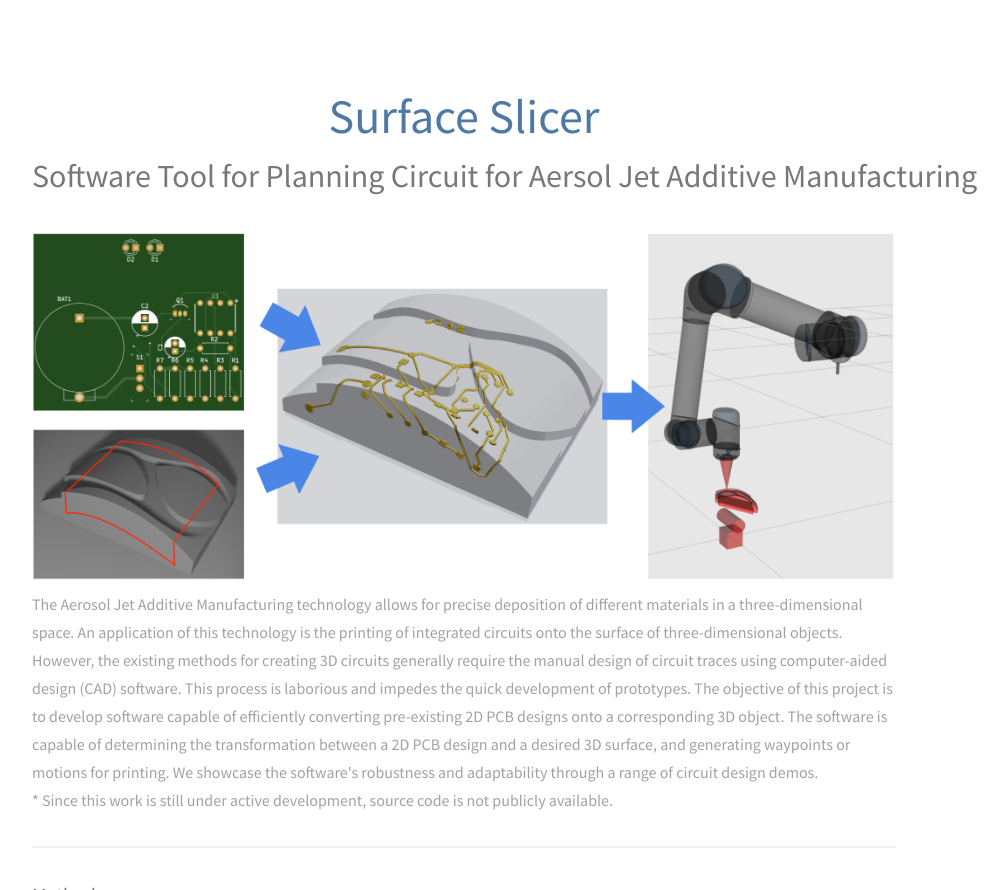
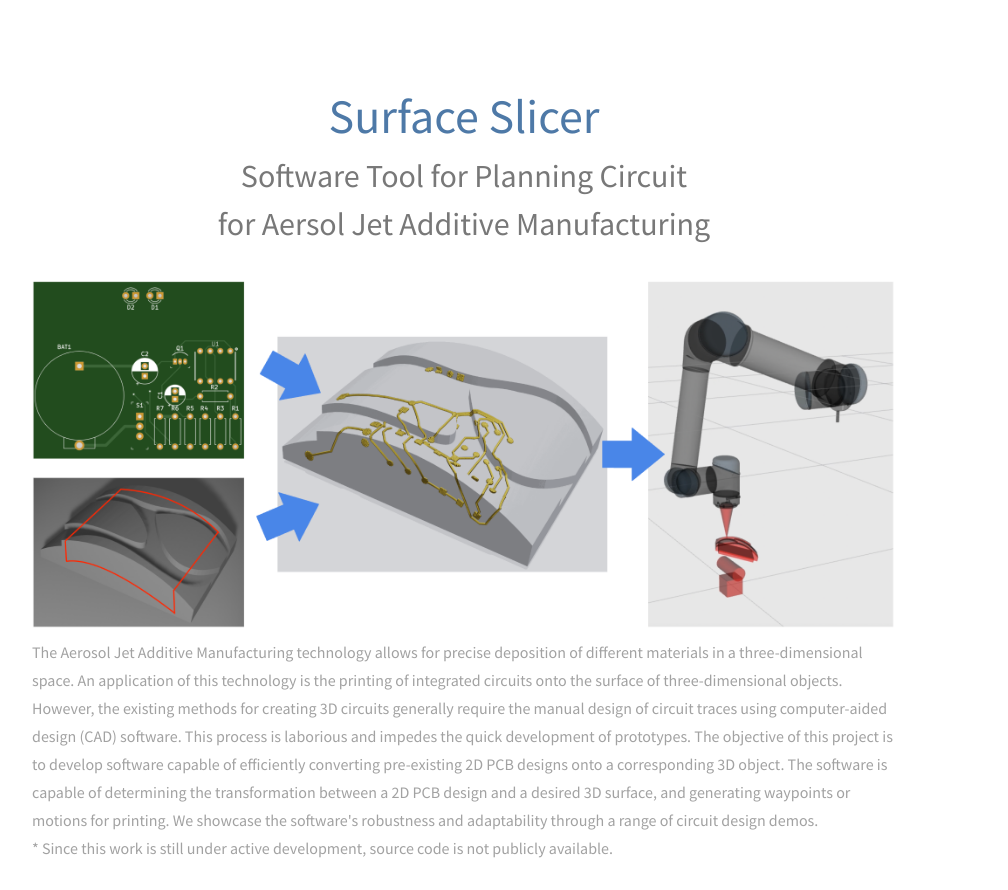
Before and after one commit to Lehong-Wang/Lehong-Wang.github.io, a Jekyll site: the page _projects/surface_slicer.html, which Jekyll copies as it is, in a window 1280 px wide and 900 px high, cut to the strip 0-890 px from the top of the window. Shown: the whole strip, without its empty margins (176-1184 px from the left). Built offline with Jekyll 4.4.1, drawn with Linux system fonts in a browser that asks for light colours.

Commit message:
edited images for better format

```diff
--- a/_projects/fluidic_circuits.html
+++ b/_projects/fluidic_circuits.html
@@ -70,7 +70,7 @@
             <div class="12u$">
                 <a href="../files/STREAM_arxiv.pdf">
                     <span class="image fit" style="border: 1px solid; border-color: #888888;">
-                        <img src="../images/paper_thumbnail.png" alt="" />
+                        <img src="../images/fluidic_circuit_paper.png" alt="" />
                     </span>
                 </a>
             </div>
--- a/_projects/surface_slicer.html
+++ b/_projects/surface_slicer.html
@@ -11,7 +11,7 @@
         <section>
 
             <h1 style="text-align: center; margin-bottom: 0; color: #4e79a7; font-size: 300%"> Surface Slicer </h1>
-            <h2 style="text-align: center; white-space: nowrap; font-size: 200%"> Software Tool for Planning Circuit for Aersol Jet Additive Manufacturing </h2>
+            <h2 style="text-align: center; white-space: nowrap; font-size: 200%"> Software Tool for Planning Circuit <br> for Aersol Jet Additive Manufacturing </h2>
 
 
             <div style="text-align: center;">
@@ -116,7 +116,7 @@
 
             <div style="display: flex;">
 
-                <div style="flex: 2.5; padding: 10px; text-align: center;">
+                <div style="flex: 2.2; padding: 10px; text-align: center;">
                     <span class="image fit" style="margin-bottom: 0.5em;">
                         Part Model
                         <img src="../images/surface_slicer_part_model.png" alt="">
@@ -136,7 +136,7 @@
                     </span>
                 </div>
 
-                <div style="flex: 2.5; padding: 10px; text-align: center;">
+                <div style="flex: 2.8; padding: 10px; text-align: center;">
                     Animation of Printing
                     <span class="image fit" style="margin-bottom: 0.5em;">
                         <video controls autoplay loop muted playsinline style="width: 100%;">
```
Also changed, not shown: other parts of _projects/surface_slicer.html (+1 -1 lines), _pages/projects.html (+5 -4 lines), images/RRT_info_arm.gif (added), images/paper_thumbnail.png (deleted), images/surface_slicer_method_mapping.png, images/surface_slicer_method_motion.png, 4 other files.
